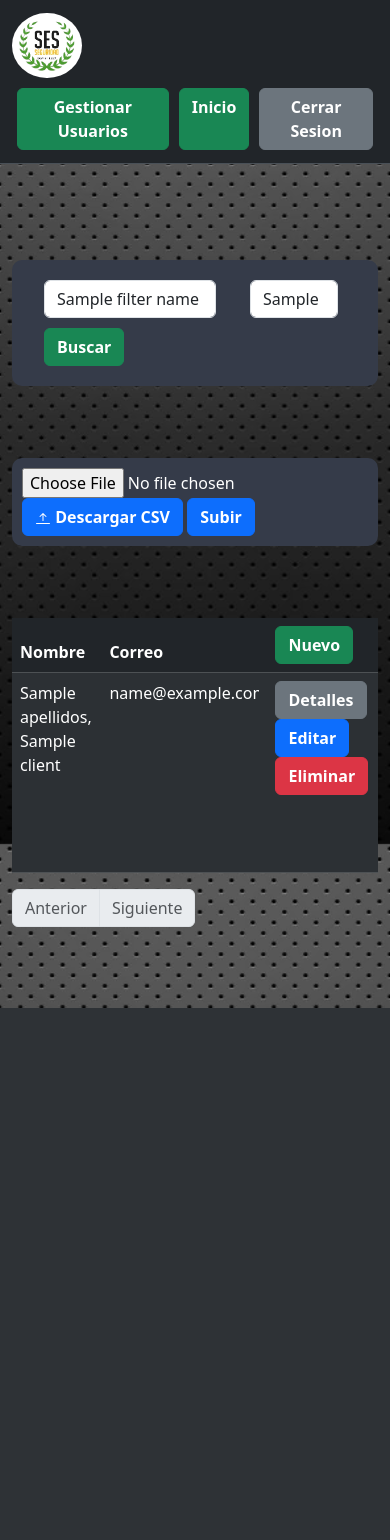
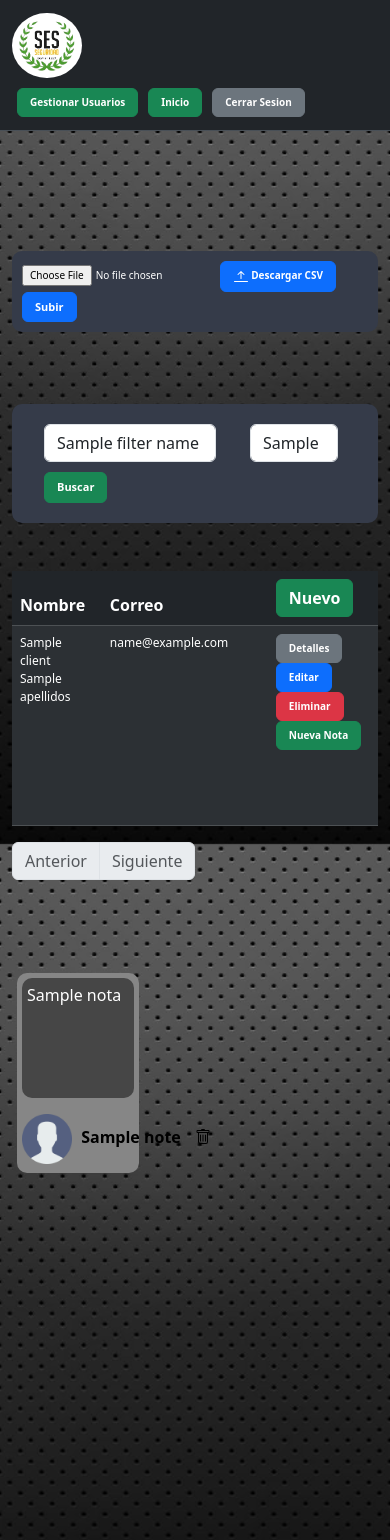
Before and after one commit to Xx-IKERO-90-xX/gestion_cliente_web, a Flask app: template templates/index.jinja in a window 390 px wide. Before the commit the page ends 1008 px from the top, so only its background shows below. Run offline with Flask 3, Linux system fonts and the light colour scheme; a user stored in the database is signed in; the template is opened without the code that fills it: most values are stand-ins (such as "Sample title", 1, 10 or a date in 2020).

Commit message:
Añadimos un nueno funcionamiento a la aplicacion para crear notas para los clientes y corregimos problemas de layout en el responsive

```diff
--- a/app.py
+++ b/app.py
@@ -8,6 +8,7 @@ import controller.DatabaseController as database
 import controller.UsersController as users
 import controller.ClientsController as clients
 import controller.BackupController as backups
+import controller.NotasController as notes
 import io
 import csv
 
@@ -30,10 +31,13 @@ async def index(error=0):
         total_items = await clients.get_total_client_number()
         total_pages = (total_items + per_page - 1) // per_page
 
+        notas = await notes.get_notes_with_clients()
+
         return render_template(
             'index.jinja',
             session=session,
             page=page,
+            notas=notas,
             total_pages=total_pages,
             clients=clients_list
         )
@@ -171,8 +175,11 @@ async def client_details(dni):
     if 'id' in session:
         if session['role'] == 'Empleado' or session['role'] == 'Administrador':
             client = await clients.get_client_by_dni(dni)
+            notas = await notes.get_notes_with_clients_by_dni(dni)
+
             return render_template(
                 'clients/detalle.jinja',
+                notas=notas,
                 client=client,
                 session=session
             )
@@ -403,7 +410,6 @@ async def filter_users():
                 total_items = await users.get_filtered_users_number(text)
                 total_pages = (total_items + per_page - 1) // per_page
 
-
                 return render_template(
                     'users/index.jinja',
                     users=usuarios,
@@ -420,6 +426,44 @@ async def filter_users():
         return redirect(url_for('index'))
 
 
+
+
+
+"""
+----------------------------------------------------------------------------------------------
+    [ NOTAS ]
+----------------------------------------------------------------------------------------------
+"""
+
+
+'''
+    Creamos una nueva nota en un usuario.
+'''
+@app.route('/notas/new/<string:dni>', methods=['POST'])
+async def new_note(dni):
+    if 'id' in session:
+        text = request.form['nota']
+        if text and text != "":
+            await notes.new_note(dni, text)
+            return redirect(url_for('client_details', dni=dni))
+        else:
+            return redirect(url_for('index'))
+    else:
+        return redirect(url_for('index'))
+
+
+@app.route('/notas/delete/<int:id>', methods=['GET'])
+async def delete_nota(id):
+    if 'id' in session:
+        if session['role'] == 'Administrador':
+            await notes.delete_note(id)
+            return redirect(url_for('index'))
+        else:
+            return redirect(url_for('index'))
+    else:
+        return redirect(url_for('index'))
+
+
 if __name__ == "__main__":
     app.run(
         debug=True,
--- a/controller/UsersController.py
+++ b/controller/UsersController.py
@@ -153,6 +153,7 @@ async def get_total_users_number():
 
     return result
 
+
 '''
     Obtiene el numero de usuarios filtrados
 '''
--- a/static/style/forms.css
+++ b/static/style/forms.css
@@ -81,3 +81,7 @@
 .buttonsForm {
     text-align: center;
 }
+
+.modalForm {
+    background: rgb(51, 51, 51);
+}
--- a/templates/base.jinja
+++ b/templates/base.jinja
@@ -13,6 +13,14 @@
         crossorigin="anonymous"></script>
     <link href="/static/style/style.css" rel="stylesheet">
     <link rel="icon" type="image/x-icon" href="/static/images/Ses-Seguridad-Vigilancia-Y-Proteccion-logo.png">
+    <style>
+
+        @media (max-width: 763px) {
+            .d-flex .btn {
+                font-size: 10px;
+            }
+        }
+    </style>
 
 </head>
 
@@ -26,7 +34,7 @@
                         {%if session['role'] == 'Administrador'%}
                             <a style="margin: 5px;" class="btn btn-success" href="{{url_for('index_users')}}"><strong>Gestionar Usuarios</strong></a>
                         {%endif%}
-                        <a style="margin: 5px;" href="{{url_for('index')}}" class="btn btn-success" href="{{url_for('index')}}"><strong>Inicio</strong></a>
+                        <a style="margin: 5px;" href="{{url_for('index')}}" class="btn btn-success"><strong>Inicio</strong></a>
                         <a style="margin: 5px;" href="{{url_for('logout')}}" class="btn btn-secondary"><strong>Cerrar Sesion</strong></a>
                     </div>
                 {%endif%}
@@ -38,6 +46,9 @@
         <div class="container" style="height: 100%;">
             {%block content%} {%endblock%}
         </div>
+        <script src="https://cdn.jsdelivr.net/npm/bootstrap@5.3.3/dist/js/bootstrap.bundle.min.js"
+        integrity="sha384-YvpcrYf0tY3lHB60NNkmXc5s9fDVZLESaAA55NDzOxhy9GkcIdslK1eN7N6jIeHz"
+        crossorigin="anonymous"></script>
     </main>
 </body>
 
--- a/templates/index.jinja
+++ b/templates/index.jinja
@@ -4,41 +4,41 @@
 
 {%block content%}
 
+<link rel="stylesheet" href="/static/style/forms.css">
+
 <style>
+  .modalForm {
+    background: rgb(51, 51, 51);
+  }
   @media (max-width: 763px) {
     td div {
       width: 150px;
       height: 30px;
       overflow-y: scroll;
     }
+    td {
+      font-size: 12px;
+    }
+    td .btn {
+      font-size: 10px;
+    }
+    .filterForm {
+      font-size: 10px;
+    }
+    .filterForm a {
+      font-size: 10px;
+    }
+    .filterForm button {
+      font-size: 11px;
+    }
   }
 </style>
-<br><br><br><br>
+<br><br>
 <link href="/static/style/style.css" rel="stylesheet">
-<form class="form-inline filterForm" method="post" action="{{url_for('filter_clients')}}">
-  <div class="row">
-    <div class="col col-7">
-      {%if filterName%}
-      <input type="text" name="filterName" class="form-control" placeholder="Buscar por nombre y apellidos"
-        value="{{filterName}}">
-      {%else%}
-      <input type="text" name="filterName" class="form-control" placeholder="Buscar por nombre y apellidos">
-      {%endif%}
-    </div>
-    <div class="col col-4">
-      {%if filterDni%}
-      <input type="text" name="filterDni" class="form-control" placeholder="Buscar por DNI" value="{{filterDni}}">
-      {%else%}
-      <input type="text" name="filterDni" class="form-control" placeholder="Buscar por DNI">
-      {%endif%}
-    </div>
-    <div class="col col-12">
-      <button class="btn btn-success" type="submit"><strong>Buscar</strong></button>
-    </div>
-  </div>
-</form>
+{%if session['role'] == "Administrador"%}
 <br><br><br>
-<form method="post" class="form-inline filterForm" action="{{url_for('upload_clients_csv')}}" enctype="multipart/form-data">
+<form method="post" class="form-inline filterForm" action="{{url_for('upload_clients_csv')}}"
+  enctype="multipart/form-data">
   <input type="file" name="file" class="inputfile" accept=".csv">
   <a href="{{url_for('download_csv_clients')}}" class="btn btn-primary">
     <strong>
@@ -52,8 +52,34 @@
   </a>
   <button type="submit" class="btn btn-primary"><strong>Subir</strong></button>
 </form>
+{%endif%}
 <br><br><br>
+<form class="form-inline filterForm" method="post" action="{{url_for('filter_clients')}}">
+  <div class="row">
+    <div class="col col-7">
+      {%if filterName%}
+      <input type="text" name="filterName" class="form-control" placeholder="Nombre y Apellidos"
+        value="{{filterName}}">
+      {%else%}
+      <input type="text" name="filterName" class="form-control" placeholder="Nombre y Apellidos">
+      {%endif%}
+    </div>
+    <div class="col col-4">
+      {%if filterDni%}
+      <input type="text" name="filterDni" class="form-control" placeholder="DNI" value="{{filterDni}}">
+      {%else%}
+      <input type="text" name="filterDni" class="form-control" placeholder="DNI">
+      {%endif%}
+    </div>
+    <div class="col col-12">
+      <button class="btn btn-success" type="submit"><strong>Buscar</strong></button>
+    </div>
+  </div>
+</form>
+<br><br>
 
+
+<!-- TABLA DE REGISTRO DE CLIENTES -->
 <table class="table table-dark table-striped">
   <thead class="thead-dark">
     <tr>
@@ -73,7 +99,7 @@
   <tbody class="tableContent">
     {%for client in clients%}
     <tr>
-      <td>{{client['apellidos']}}, {{client['nombre']}}</td>
+      <td>{{client['nombre']}} {{client['apellidos']}}</td>
       <td>
         <div>{{client['email']}}</div>
       </td>
@@ -81,11 +107,35 @@
         <a href="{{url_for('client_details', dni=client['dni'])}}"
           class="btn btn-secondary"><strong>Detalles</strong></a>
         {%if session['role'] == 'Administrador'%}
-        <a href="{{url_for('edit_client', dni=client['dni'])}}" class="btn btn-primary"><strong>Editar</strong></a>
-        <a href="{{url_for('delete_client', dni=client['dni'])}}" class="btn btn-danger"><strong>Eliminar</strong></a>
+          <a href="{{url_for('edit_client', dni=client['dni'])}}" class="btn btn-primary"><strong>Editar</strong></a>
+          <a href="{{url_for('delete_client', dni=client['dni'])}}" class="btn btn-danger"><strong>Eliminar</strong></a>
+          <button class="btn btn-success" type="button" data-bs-toggle="modal" data-bs-target="#createNoteModal_{{client['dni']}}"><strong>Nueva Nota</strong></button>
         {%endif%}
       </td>
     </tr>
+
+    <!-- Modal -->
+    <div class="modal fade" id="createNoteModal_{{client['dni']}}" tabindex="-1" aria-labelledby="exampleModalLabel" aria-hidden="true">
+      <div class="modal-dialog">
+        <div class="modal-content" style="background: rgb(104, 104, 104);">
+          <div class="modal-body modalForm">
+            <form class="modalForm" method="post" action="{{url_for('new_note', dni=client['dni'])}}">
+              <h2><strong style="color: white;">Nota</strong></h2><br>
+              <textarea name="nota" style="
+                width: 100%;
+                height: 200px;
+                padding: 5px;
+                resize: none;
+                text-align: left;
+              ">
+              </textarea>
+              <br><br>
+              <button type="subbmit" class="btn btn-success"><strong>Crear</strong></button>
+            </form>
+          </div>
+        </div>
+      </div>
+    </div>
     {%endfor%}
   </tbody>
 </table>
@@ -119,4 +169,83 @@
   </ul>
 </nav>
 
+<!-- Seccion de Notas -->
+<style>
+  .sectionNotes {
+    margin: auto;
+    height: 500px;
+  }
+  .sectionNotes .row {
+    margin: auto;
+
+  }
+
+  .sectionNotes .col {
+    background:rgb(134, 134, 134);
+    height: 200px;
+    padding: 5px;
+    border-radius: 10px;
+    margin: 5px;
+  }
+  .sectionNotes .col p {
+    color: white;
+    width: 100%;
+    height: 120px;
+    background: rgb(70, 70, 70);
+    padding: 5px;
+    border-radius: 10px;
+    overflow-x: scroll;
+    overflow-y: scroll;
+  }
+  .sectionNotes .col .clientName {
+    text-decoration: none;
+    font-weight: bold;
+    color: black;
+    overflow-y: scroll;
+    padding: 5px;
+    width: 20px;
+
+  }
+  .sectionNotes .col .clientName:hover {
+    color: blue;
+  }
+  .deleteNote {
+    color: black;
+    font-size: 22px;
+    margin-left: 5px;
+  }
+  .deleteNote:hover {
+    color: red;
+    font-size: 20px;
+  }
+
+</style>
+
+<br><br><br>
+<div class="sectionNotes">
+  <div class="row">
+    {%for note in notas%}
+      <div class="col col-4 col-sm-4 col-lg-2">
+        <p>{{note['nota']}}</p>
+        <div style="
+          width: 250px;
+          ovrflow-x: scroll;
+        ">
+          <img src="/static/images/icons/user.png" width="50">
+          <a class="clientName" href="{{url_for('client_details', dni=note['dni'])}}">{{note['nombre']}}</a>
+          {%if session['role'] == 'Administrador'%}
+          <a href="{{url_for('delete_nota', id=note['id'])}}" class="deleteNote">
+            <svg xmlns="http://www.w3.org/2000/svg" width="16" height="16" fill="currentColor" class="bi bi-trash" viewBox="0 0 16 16">
+              <path d="M5.5 5.5A.5.5 0 0 1 6 6v6a.5.5 0 0 1-1 0V6a.5.5 0 0 1 .5-.5m2.5 0a.5.5 0 0 1 .5.5v6a.5.5 0 0 1-1 0V6a.5.5 0 0 1 .5-.5m3 .5a.5.5 0 0 0-1 0v6a.5.5 0 0 0 1 0z"/>
+              <path d="M14.5 3a1 1 0 0 1-1 1H13v9a2 2 0 0 1-2 2H5a2 2 0 0 1-2-2V4h-.5a1 1 0 0 1-1-1V2a1 1 0 0 1 1-1H6a1 1 0 0 1 1-1h2a1 1 0 0 1 1 1h3.5a1 1 0 0 1 1 1zM4.118 4 4 4.059V13a1 1 0 0 0 1 1h6a1 1 0 0 0 1-1V4.059L11.882 4zM2.5 3h11V2h-11z"/>
+            </svg>
+          </a>
+          {%endif%}
+        </div>
+      </div>
+    {%endfor%}
+  </div>
+</div>
+<br><br><br>
+
 {%endblock%}
```
Also changed, not shown: controller/ClientsController.py (+18 -0 lines), controller/NotasController.py (added, +104 -0 lines), templates/clients/detalle.jinja (+50 -2 lines), static/images/icons/user.png (added), static/style/style.css (line endings or trailing spaces).
